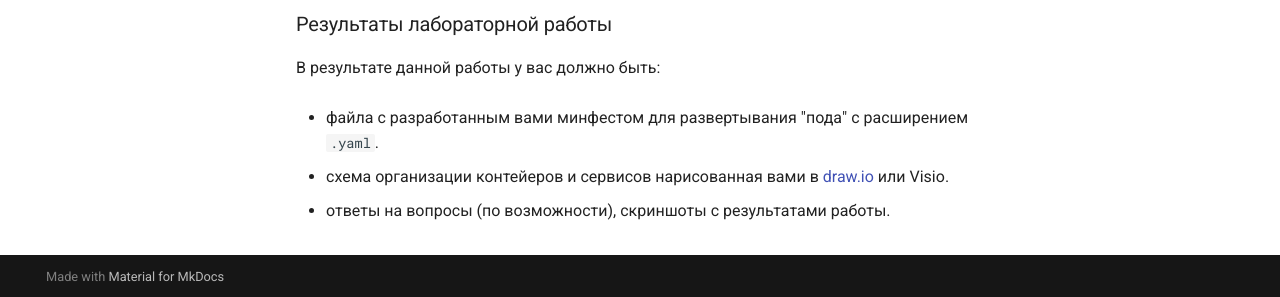
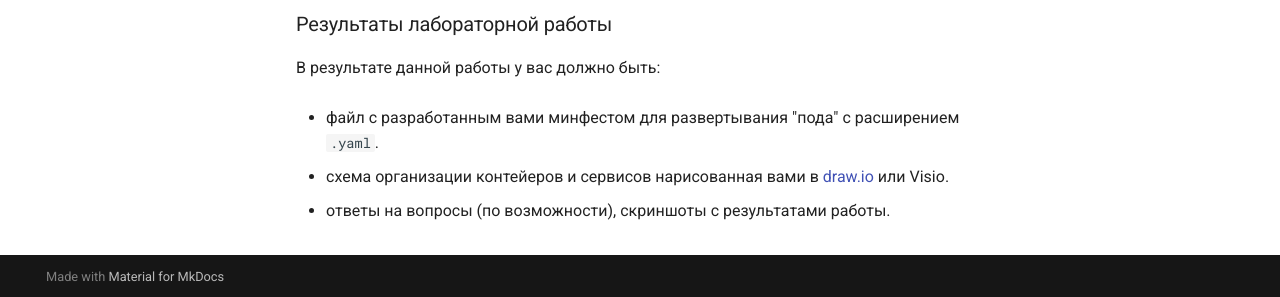
Before and after one commit to itmo-ict-faculty/introduction-to-distributed-technologies, an MkDocs documentation site: the page built from docs/education/labs2022_2023/lab1/lab1.md, in a window 1280 px wide and 900 px high, scrolled down 1873 px. Shown: the part 600-897 px from the top of the window. Built offline with MkDocs 1.6.1 and Material for MkDocs 9.7.7, drawn with Linux system fonts in a browser that asks for light colours; comment, search, counter and statistics services are not loaded.

Commit message:
Update lab1.md

```diff
--- a/docs/education/labs2022_2023/lab1/lab1.md
+++ b/docs/education/labs2022_2023/lab1/lab1.md
@@ -67,7 +67,7 @@ minikube stop
 ### Результаты лабораторной работы
 В результате данной работы у вас должно быть:
 
-- файла с разработанным вами минфестом для развертывания "пода" с расширением `.yaml`.
+- файл с разработанным вами минфестом для развертывания "пода" с расширением `.yaml`.
 
 - схема организации контейеров и сервисов нарисованная вами в [draw.io](https://app.diagrams.net) или Visio.
 
```
